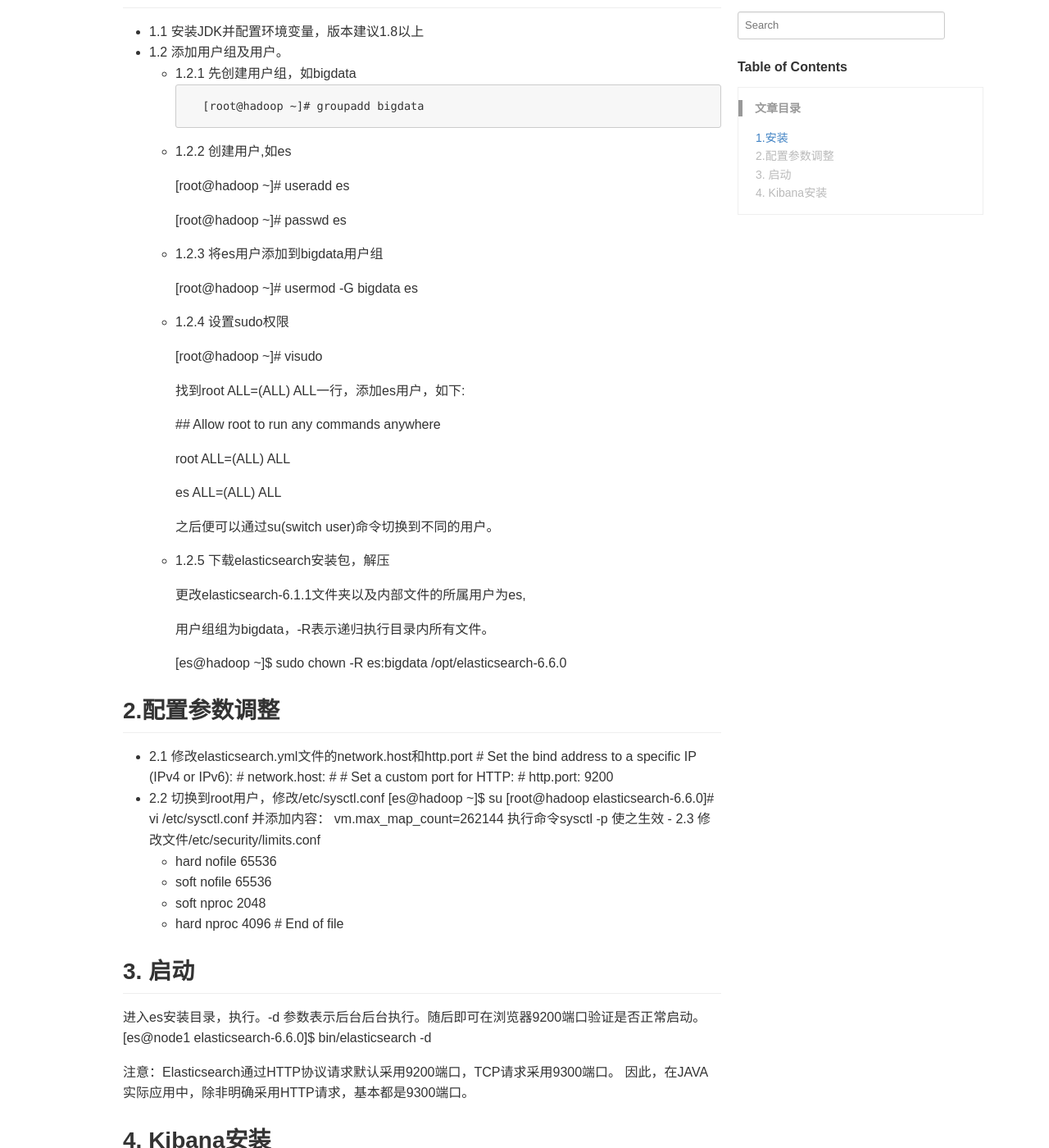
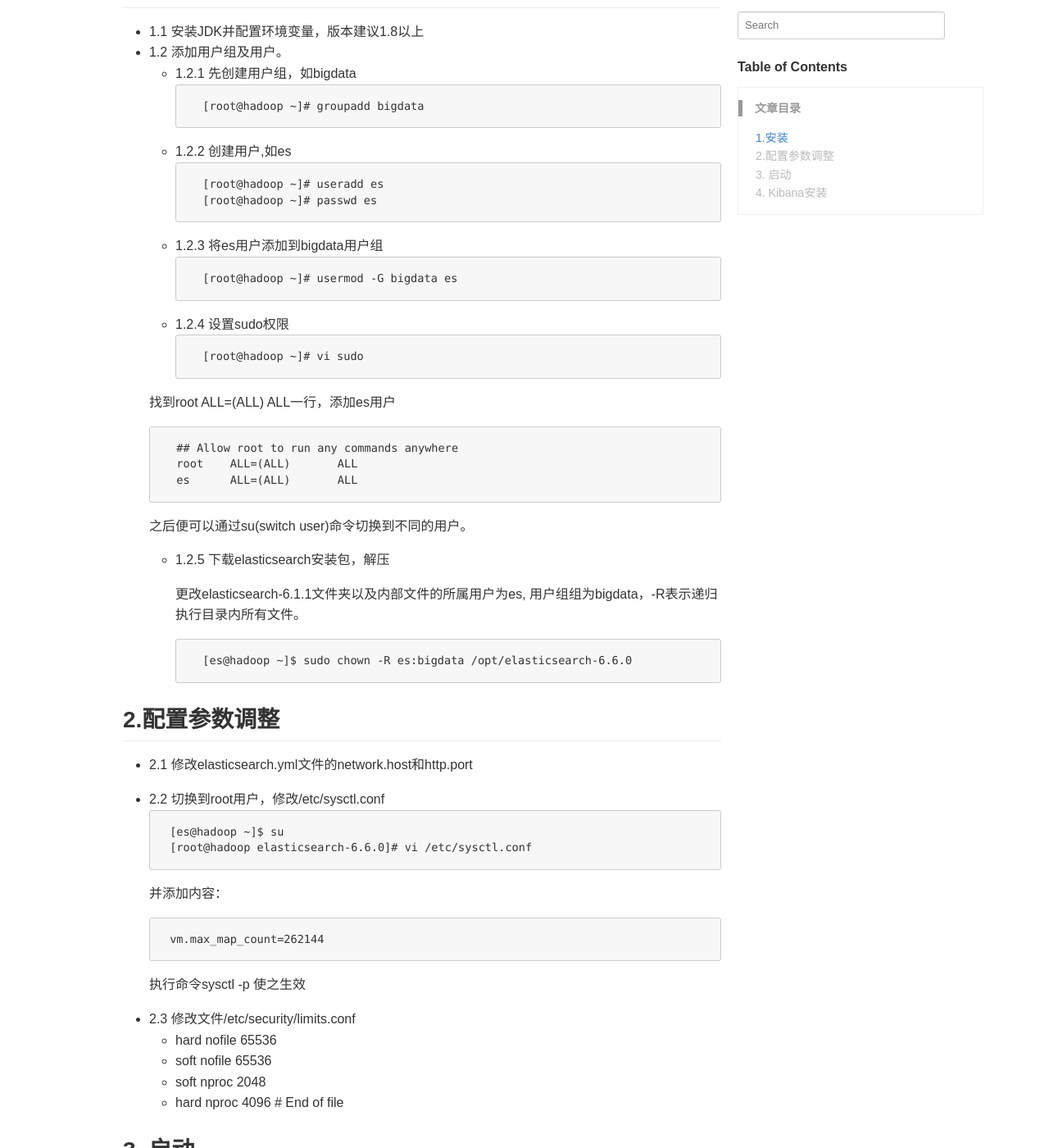
Before and after one commit to albert19882016/albert19882016.github.io, a Jekyll site: the page built from _posts/elasticsearch/2019-03-13-Elasticsearch.md, in a window 1280 px wide and 1400 px high, scrolled down 254 px. Shown: the whole window at 82% size. Built offline with Jekyll 4.4.1, drawn with Linux system fonts in a browser that asks for light colours; comment, search, counter and statistics services are not loaded; some of the changed text lies outside the part shown.

Commit message:
排版调整

````diff
--- a/_posts/elasticsearch/2019-03-13-Elasticsearch.md
+++ b/_posts/elasticsearch/2019-03-13-Elasticsearch.md
@@ -10,66 +10,71 @@ keywords: elasticsearch, java
 - 1.1 安装JDK并配置环境变量，版本建议1.8以上
 - 1.2 添加用户组及用户。
     - 1.2.1 先创建用户组，如bigdata
-        ```
-		[root@hadoop ~]# groupadd bigdata
-		```
+    ```
+    [root@hadoop ~]# groupadd bigdata
+    ```
+
 	- 1.2.2 创建用户,如es
-
-	    [root@hadoop ~]# useradd es
-
-		[root@hadoop ~]# passwd es
+	```
+	[root@hadoop ~]# useradd es
+	[root@hadoop ~]# passwd es
+	```
 
 	- 1.2.3 将es用户添加到bigdata用户组
-
-		[root@hadoop ~]# usermod -G bigdata es
+	```
+	[root@hadoop ~]# usermod -G bigdata es
+	```
 
 	- 1.2.4 设置sudo权限
+	```
+	[root@hadoop ~]# vi sudo
+	```
 
-		[root@hadoop ~]# visudo
+	找到root ALL=(ALL) ALL一行，添加es用户
+	```
+	## Allow root to run any commands anywhere
+	root    ALL=(ALL)       ALL
+	es      ALL=(ALL)       ALL
+	```
 
-		找到root ALL=(ALL) ALL一行，添加es用户，如下:
-
-		## Allow root to run any commands anywhere
-
-		root    ALL=(ALL)       ALL
-
-		es      ALL=(ALL)       ALL
-
-		之后便可以通过su(switch user)命令切换到不同的用户。
+	之后便可以通过su(switch user)命令切换到不同的用户。
 
 	- 1.2.5 下载elasticsearch安装包，解压
 
-		更改elasticsearch-6.1.1文件夹以及内部文件的所属用户为es,
-
-		用户组组为bigdata，-R表示递归执行目录内所有文件。
-
+		更改elasticsearch-6.1.1文件夹以及内部文件的所属用户为es, 用户组组为bigdata，-R表示递归执行目录内所有文件。
+		```
 		[es@hadoop ~]$ sudo chown -R es:bigdata /opt/elasticsearch-6.6.0
+        ```
 
 ## 2.配置参数调整
-   - 2.1 修改elasticsearch.yml文件的network.host和http.port
-	# Set the bind address to a specific IP (IPv4 or IPv6):
-	#
-	network.host: <IP_ADDRESS>
-	#
-	# Set a custom port for HTTP:
-	#
-	http.port: 9200
-   - 2.2 切换到root用户，修改/etc/sysctl.conf
-	[es@hadoop ~]$ su
-	[root@hadoop elasticsearch-6.6.0]# vi /etc/sysctl.conf
-	并添加内容：
-	vm.max_map_count=262144
-	执行命令sysctl -p 使之生效
-	- 2.3 修改文件/etc/security/limits.conf
-		* hard nofile 65536
-		* soft nofile 65536
-		* soft nproc 2048
-		* hard nproc 4096
-		# End of file
+- 2.1 修改elasticsearch.yml文件的network.host和http.port
+
+- 2.2 切换到root用户，修改/etc/sysctl.conf
+   ```
+   [es@hadoop ~]$ su
+   [root@hadoop elasticsearch-6.6.0]# vi /etc/sysctl.conf
+   ```
+
+   并添加内容：
+   ```
+   vm.max_map_count=262144
+   ```
+
+   执行命令sysctl -p 使之生效
+
+- 2.3 修改文件/etc/security/limits.conf
+	* hard nofile 65536
+	* soft nofile 65536
+	* soft nproc 2048
+	* hard nproc 4096
+	# End of file
 
 ## 3. 启动
-   进入es安装目录，执行。-d 参数表示后台后台执行。随后即可在浏览器9200端口验证是否正常启动。
+   进入es安装目录，执行。-d 参数表示后台后台执行。
+
    [es@node1 elasticsearch-6.6.0]$ bin/elasticsearch -d
+
+   随后即可在浏览器9200端口验证是否正常启动。
 
    注意：Elasticsearch通过HTTP协议请求默认采用9200端口，TCP请求采用9300端口。
    因此，在JAVA实际应用中，除非明确采用HTTP请求，基本都是9300端口。
````
